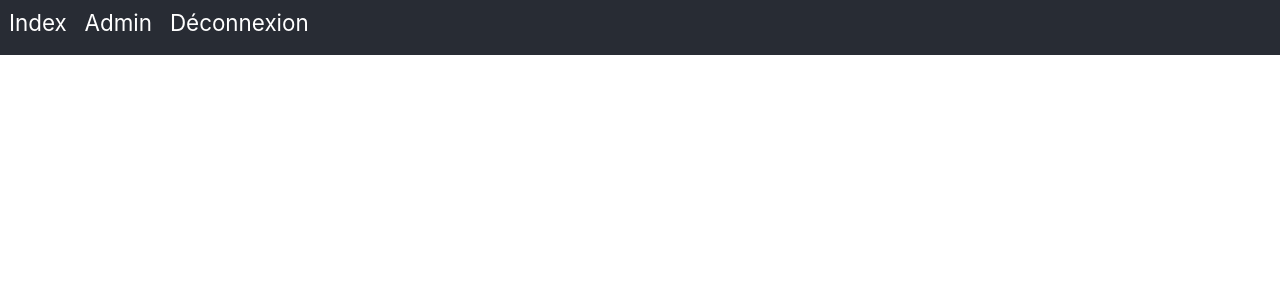
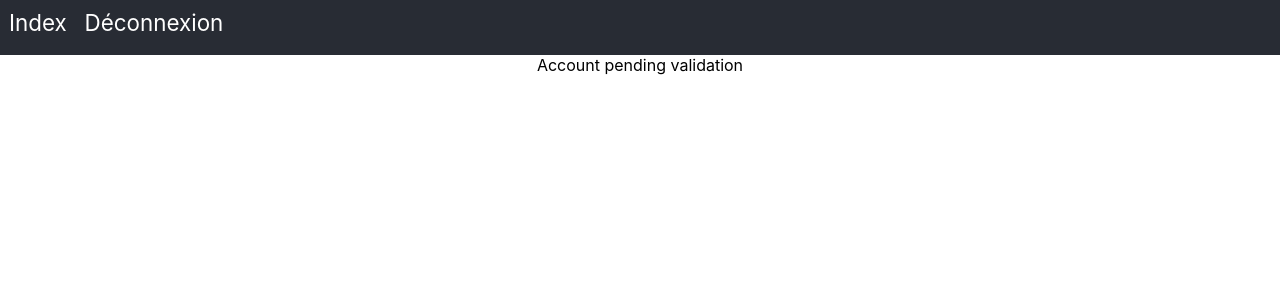
Before and after one commit to vincenthugues/probe-sheet, a React (Create React App) app in the folder client/: page /pending-validation in a window 1280 px wide. Shown: the top 300 px of the page. Built offline with nearby package versions, Linux system fonts and the light colour scheme; no server answers; sample sign-in values are in the browser's storage.

Commit message:
feat(client): handle user isValidated and role in nav bar and routing

```diff
--- a/client/src/App.jsx
+++ b/client/src/App.jsx
@@ -34,7 +34,25 @@ const NavLinkView = styled(Link)`
   text-decoration: none;
 `;
 
-class NavBar extends Component {
+const NavBar = ({ isAuthenticated, isAdmin }) => (
+  <NavView>
+    {isAuthenticated ? (
+      <Fragment>
+        <NavLinkView to="/">Index</NavLinkView>
+        {isAdmin ? <NavLinkView to="/admin">Admin</NavLinkView> : null}
+        <NavLinkView to="/logout">Déconnexion</NavLinkView>
+      </Fragment>
+    ) : (
+      <NavLinkView to="/login">Connexion</NavLinkView>
+    )}
+  </NavView>
+);
+NavBar.propTypes = {
+  isAuthenticated: PropTypes.bool.isRequired,
+  isAdmin: PropTypes.bool.isRequired,
+};
+
+class MainRouter extends Component {
   componentDidMount() {
     const { onAuth, getAuthUser } = this.props;
 
@@ -45,31 +63,34 @@ class NavBar extends Component {
   }
 
   render() {
-    const { isAuthenticated } = this.props;
+    const { isAuthenticated, isAdmin } = this.props;
 
     return (
-      <NavView>
-        {isAuthenticated ? (
-          <Fragment>
-            <NavLinkView to="/">Index</NavLinkView>
-            <NavLinkView to="/admin">Admin</NavLinkView>
-            <NavLinkView to="/logout">Déconnexion</NavLinkView>
-          </Fragment>
-        ) : (
-          <NavLinkView to="/login">Connexion</NavLinkView>
-        )}
-      </NavView>
+      <Router>
+        <MainView>
+          <NavBar isAuthenticated={isAuthenticated} isAdmin={isAdmin} />
+          <Route path="/" exact component={SheetsListing} />
+          <Route path="/login" exact component={Login} />
+          <Route path="/logout" exact component={Logout} />
+          <Route path="/pending-validation" exact component={() => <div>Account pending validation</div>} />
+          <Route path="/admin" exact component={Admin} />
+          <Route path="/datasheet/:sheetId" component={DataSheet} />
+        </MainView>
+      </Router>
     );
   }
 }
-NavBar.propTypes = {
+MainRouter.propTypes = {
   isAuthenticated: PropTypes.bool.isRequired,
+  isAdmin: PropTypes.bool.isRequired,
   onAuth: PropTypes.func.isRequired,
   getAuthUser: PropTypes.func.isRequired,
 };
 
-const mapStateToProps = ({ auth: { isAuthenticated } }) => ({
+const mapStateToProps = ({ auth: { isAuthenticated, user } }) => ({
   isAuthenticated,
+  isValidated: !!(user && user.isValidated),
+  isAdmin: !!(user && user.role === 'admin'),
 });
 
 const mapDispatchToProps = dispatch => ({
@@ -77,21 +98,12 @@ const mapDispatchToProps = dispatch => ({
   getAuthUser: getAuthUserHandler(dispatch),
 });
 
-const AuthNavBar = connect(mapStateToProps, mapDispatchToProps)(NavBar);
+const ConnectedMainRouter = connect(mapStateToProps, mapDispatchToProps)(MainRouter);
 
 const App = () => (
   <div className="App">
     <Provider store={store}>
-      <Router>
-        <MainView>
-          <AuthNavBar />
-          <Route path="/" exact component={SheetsListing} />
-          <Route path="/login" exact component={Login} />
-          <Route path="/logout" exact component={Logout} />
-          <Route path="/admin" exact component={Admin} />
-          <Route path="/datasheet/:sheetId" component={DataSheet} />
-        </MainView>
-      </Router>
+      <ConnectedMainRouter />
     </Provider>
   </div>
 );
--- a/client/src/Sheets/SheetsListing.jsx
+++ b/client/src/Sheets/SheetsListing.jsx
@@ -122,7 +122,9 @@ class SheetsListing extends Component {
   }
 
   render() {
-    const { isAuthenticated, userId, sheets } = this.props;
+    const {
+      isAuthenticated, isValidated, userId, sheets,
+    } = this.props;
     const {
       students,
       skillDomains,
@@ -133,6 +135,7 @@ class SheetsListing extends Component {
     } = this.state;
 
     if (!isAuthenticated) return <Redirect to="/login" />;
+    if (!isValidated) return <Redirect to="/pending-validation" />;
 
     const ownedSheetIds = filteredSheetIds.filter((id) => {
       const matchedSheet = sheets.find(sheet => sheet.id === id);
@@ -211,6 +214,7 @@ class SheetsListing extends Component {
 }
 SheetsListing.propTypes = {
   isAuthenticated: PropTypes.bool.isRequired,
+  isValidated: PropTypes.bool.isRequired,
   userId: PropTypes.number,
   sheets: PropTypes.arrayOf(PropTypes.shape({})).isRequired,
   getSheets: PropTypes.func.isRequired,
@@ -225,6 +229,7 @@ const mapStateToProps = ({
   probeSheets: { sheets },
 }) => ({
   isAuthenticated,
+  isValidated: !!(user && user.isValidated),
   userId: user ? user.id : null,
   sheets,
 });
```
